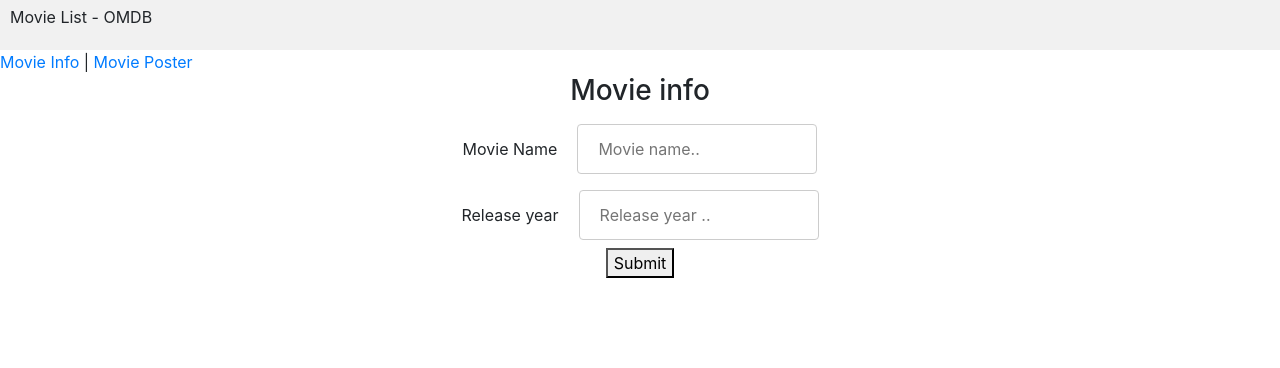
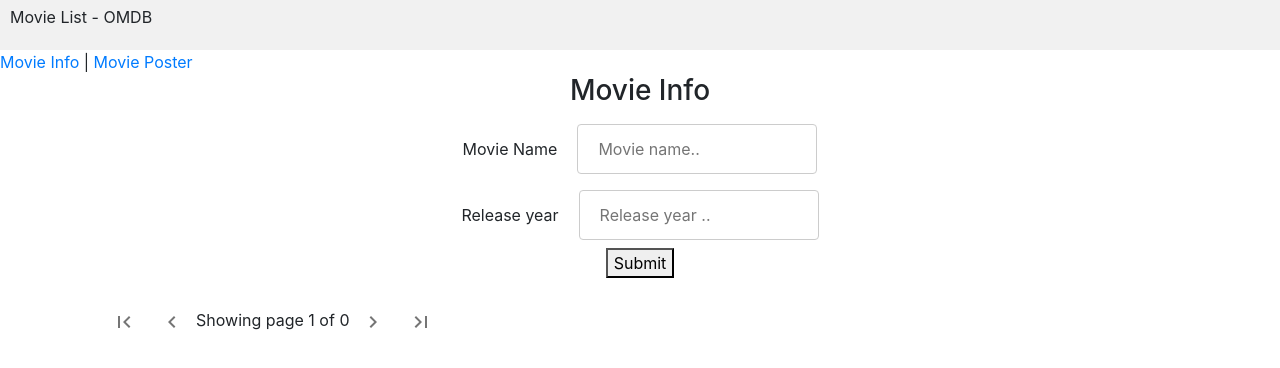
Before and after one commit to singhshailes/indegene-task, a React (Create React App) app: page / in a window 1280 px wide. Shown: the top 368 px of the page. Built offline with nearby package versions, Linux system fonts and the light colour scheme.

Commit message:
[shailesh] indegeen pagination setup

```diff
--- a/package.json
+++ b/package.json
@@ -3,6 +3,7 @@
   "version": "0.1.0",
   "private": true,
   "dependencies": {
+    "@material-ui/lab": "^4.0.0-alpha.55",
     "bootstrap": "^4.5.0",
     "history": "^4.10.1",
     "react": "^16.13.1",
--- a/src/Home/Home.js
+++ b/src/Home/Home.js
@@ -12,10 +12,9 @@ export default function Home(props) {
     const [movieName, setMovieName] = useState('');
     const [releaseYear, setReleaseYear] = useState('');
     const [movieInfoCollection, setMovieInfoCollection] = useState([])
-    const [activePage, setActivePage] = useState(1)
-
-    const [currentPage, setCurrentPage] = useState(1)
-    const [postsPerpage, setPostsPerPage] = useState(3)
+    const [currentPage,setCurrentPage] = useState(1)
+    const [lowIndex,setLowIndex] = useState(0)
+    const [highIndex,setHighIndex] = useState(3)
 
     const handleSubmit = (e) => {
         e.preventDefault()
@@ -36,31 +35,25 @@ export default function Home(props) {
             setReleaseYear(e.target.value)
         }
     }
+    function handlePageChange (currentPage){
+        console.log('pagevalue',currentPage)
+        setCurrentPage(currentPage)
+        setLowIndex((currentPage - 1) * 3)
+        setHighIndex(currentPage*3)
 
-
-
-
-
-    //get current posts
-    const IndexOfLastPost = currentPage * postsPerpage;
-    const IndexOfFirstPost = IndexOfLastPost - postsPerpage;
-    const currentPost = movieInfoCollection.slice(IndexOfFirstPost, IndexOfLastPost)
-
-    // //change page number
-    // const paginate = pageNumber => setCurrentPage(pageNumber);
-
+    }
     return (
         <div>
             <Header />
             <Navigation />
             <form className='movie-info-form'>
-                <h3>Movie info</h3>
+                <h3>Movie Info</h3>
                 <label>Movie Name</label>
                 <input type="text"
                     name="movieName"
                     value={movieName}
                     placeholder="Movie name.."
-                    onChange={handleChange} /><br/>
+                    onChange={handleChange} /><br />
 
                 <label>Release year</label>
                 <input type="text"
@@ -73,7 +66,7 @@ export default function Home(props) {
             <div className="movie-info-container">
                 {
                     movieInfoCollection.length > 0
-                        ? currentPost.map(item => (
+                        ? movieInfoCollection.slice(lowIndex,highIndex).map(item => (
                             <div key={item.imdbID}>
                                 <MovieCard
                                     name={item.Title}
@@ -85,7 +78,10 @@ export default function Home(props) {
                         : null
                 }
                 <Pagination
-
+                    perPage={3}
+                    totalPages={Math.ceil(movieInfoCollection.length/3)}
+                    page={currentPage}
+                    goToPage={handlePageChange}
                 />
 
             </div>
--- a/src/Home/Pagination.js
+++ /dev/null
@@ -1,24 +0,0 @@
-import React from 'react'
-import 'bootstrap/dist/css/bootstrap.min.css';
-
-export default function Pagination(props) {
-    const pageNumbers = []
-
-    for (let i = 1; i <= Math.ceil(props.totalPosts / props.postsPerPage); i++) {
-        pageNumbers.push(i)
-    }
-
-    return (
-        <nav>
-            <ul className='pagination'>
-                {pageNumbers.map(number => (
-                    <li key={number} className='page-item'>
-                        <a  href='!#' className='page-link'>
-                            {number}
-                        </a>
-                    </li>
-                ))}
-            </ul>
-        </nav>
-    )
-}
--- /dev/null
+++ b/src/Home/Pagination/index.js
@@ -0,0 +1,87 @@
+import React, { useRef, useEffect, useState } from 'react'
+import IconButton from '@material-ui/core/IconButton'
+import NavigateNextIcon from '@material-ui/icons/NavigateNext'
+import NavigateBeforeIcon from '@material-ui/icons/NavigateBefore'
+import LastPageIcon from '@material-ui/icons/LastPage'
+import FirstPageIcon from '@material-ui/icons/FirstPage'
+
+const FIRST_PAGE = 1
+
+export default function Pagination(props) {
+    const { page, perPage, totalPages, goToPage } = props,
+
+        pageEl = useRef(null)
+
+    function isValidPage(currentPage) {
+        return (
+            currentPage !== page &&
+            !!currentPage &&
+            Number.isInteger(currentPage) &&
+            currentPage >= FIRST_PAGE &&
+            currentPage <= totalPages
+        )
+    }
+
+    function handleGoToPage(page) {
+        if (!isValidPage(page)) {
+            return
+        }
+
+        return goToPage(page)
+    }
+
+    function handleGoToFirstPage() {
+        return handleGoToPage(FIRST_PAGE)
+    }
+
+    function handleGoToLastPage() {
+        return handleGoToPage(totalPages)
+    }
+
+    function handleGoToPrevPage() {
+        return handleGoToPage(page - 1)
+    }
+
+    function handleGoToNextPage() {
+        return handleGoToPage(page + 1)
+    }
+
+    function setPageElText(page) {
+        if (pageEl.current) {
+            pageEl.current.innerText = page
+        }
+    }
+
+    function resetPageElText() {
+
+        setPageElText(page)
+    }
+
+
+    useEffect(resetPageElText, [page])
+
+
+    return (
+        <div >
+            <IconButton onClick={handleGoToFirstPage} >
+                <FirstPageIcon />
+            </IconButton>
+            <IconButton onClick={handleGoToPrevPage} >
+                <NavigateBeforeIcon />
+            </IconButton>
+            <span >
+                Showing page{' '}
+
+                <span ref={pageEl} />
+                {' '}
+        of {totalPages}
+            </span>
+            <IconButton onClick={handleGoToNextPage} >
+                <NavigateNextIcon />
+            </IconButton>
+            <IconButton onClick={handleGoToLastPage} >
+                <LastPageIcon />
+            </IconButton>
+        </div>
+    )
+}
--- a/src/molecules/MovieCard/MovieCard.js
+++ b/src/molecules/MovieCard/MovieCard.js
@@ -45,7 +45,9 @@ export default function MovieCard(props) {
                                 <div className='movie-card-allFields'>
                                 <p className="movie-card-title">{imdbData.Title}</p>
                                 <p className="movie-card-actors">Actors : {imdbData.Actors}</p>
+                                <p>Plot{imdbData.Plot}</p>
                                 <p className="movie-card-lang">Language: {imdbData.Language}</p>
+                                <p>Country:{imdbData.Country}</p>
                                 <p className="movie-card-awards">Awards: {imdbData.Awards}</p>
                                 <p className='movie-card-production'>Production: {imdbData.Production}</p>
                                 <p className="movie-card-rating">{Number(imdbData.imdbRating) > 7 ? "BoxOffice:hit" : "BoxOffice : Flop"}</p>
```
Also changed, not shown: 1 other file (tests, documents, lock files or other folders).
